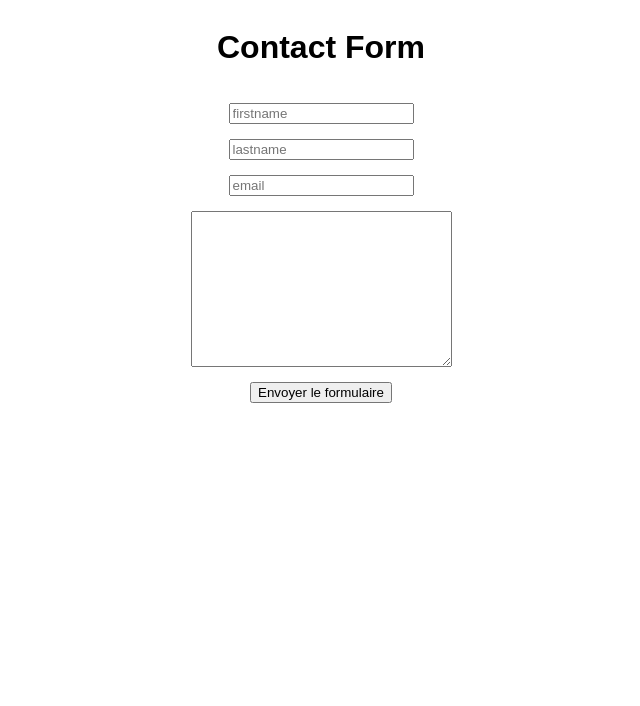
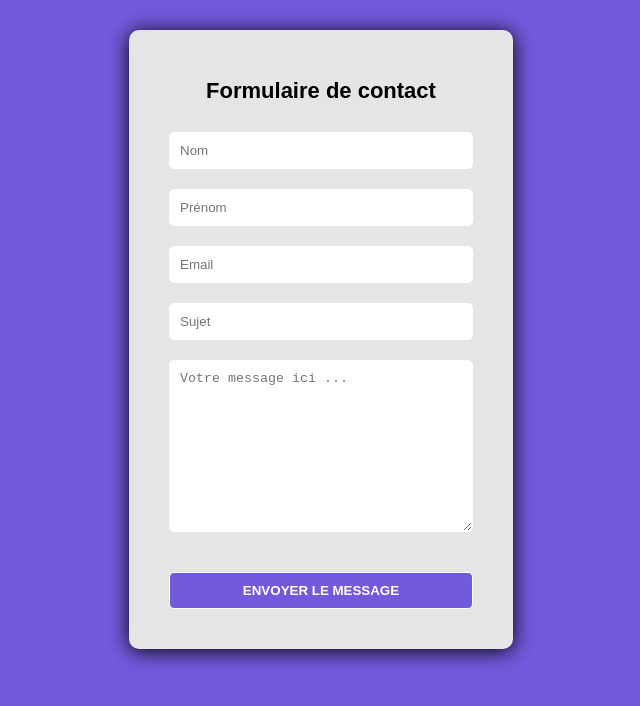
Before and after one commit to Yo9334/frontend-phoenix-form, a plain HTML site: page index.html in a window 1280 px wide. Shown: the whole page, without its empty margins (319-959 px from the left). Drawn offline with nearby package versions, Linux system fonts and the light colour scheme.

Commit message:
last update

```diff
--- /dev/null
+++ b/asset/css/reset.css
@@ -0,0 +1,129 @@
+/* http://meyerweb.com/eric/tools/css/reset/
+   v2.0 | 20110126
+   License: none (public domain)
+*/
+
+html,
+body,
+div,
+span,
+applet,
+object,
+iframe,
+h1,
+h2,
+h3,
+h4,
+h5,
+h6,
+p,
+blockquote,
+pre,
+a,
+abbr,
+acronym,
+address,
+big,
+cite,
+code,
+del,
+dfn,
+em,
+img,
+ins,
+kbd,
+q,
+s,
+samp,
+small,
+strike,
+strong,
+sub,
+sup,
+tt,
+var,
+b,
+u,
+i,
+center,
+dl,
+dt,
+dd,
+ol,
+ul,
+li,
+fieldset,
+form,
+label,
+legend,
+table,
+caption,
+tbody,
+tfoot,
+thead,
+tr,
+th,
+td,
+article,
+aside,
+canvas,
+details,
+embed,
+figure,
+figcaption,
+footer,
+header,
+hgroup,
+menu,
+nav,
+output,
+ruby,
+section,
+summary,
+time,
+mark,
+audio,
+video {
+  margin: 0;
+  padding: 0;
+  border: 0;
+  font-size: 100%;
+  font: inherit;
+  vertical-align: baseline;
+}
+/* HTML5 display-role reset for older browsers */
+article,
+aside,
+details,
+figcaption,
+figure,
+footer,
+header,
+hgroup,
+menu,
+nav,
+section {
+  display: block;
+}
+body {
+  line-height: 1;
+}
+ol,
+ul {
+  list-style: none;
+}
+blockquote,
+q {
+  quotes: none;
+}
+blockquote:before,
+blockquote:after,
+q:before,
+q:after {
+  content: "";
+  content: none;
+}
+table {
+  border-collapse: collapse;
+  border-spacing: 0;
+}
--- a/asset/css/style.css
+++ b/asset/css/style.css
@@ -1,10 +1,61 @@
+:root {
+  --form-gray: #e5e5e5;
+  --purple: #7359dc;
+  --black: #000000;
+  --white: #ffffff;
+}
+
+* {
+  box-sizing: border-box;
+}
+
 body {
   font-family: sans-serif;
+  background-color: var(--purple);
 }
 
 #contact-form {
   display: flex;
   flex-direction: column;
   align-items: center;
-  gap: 15px;
+  gap: 20px;
+  padding-top: 10px;
 }
+
+.container {
+  background-color: var(--form-gray);
+  margin: 30px auto;
+  height: auto;
+  width: 30vw;
+  border-radius: 10px;
+  padding: 40px;
+  box-shadow: 0px 2px 20px var(--black);
+}
+
+form h1 {
+  font-size: 22px;
+  font-weight: bold;
+  margin-bottom: 10px;
+}
+
+form input,
+form textarea {
+  width: 100%;
+  border: 1px solid var(--white);
+  border-radius: 5px;
+  padding: 10px;
+}
+
+form input[type="submit"] {
+  background-color: var(--purple);
+  color: var(--white);
+  margin-top: 20px;
+  text-transform: uppercase;
+  font-weight: bold;
+  cursor: pointer;
+}
+
+form input[type="submit"]:hover {
+  background-color: var(--white);
+  color: var(--purple);
+}
--- a/asset/js/main.js
+++ b/asset/js/main.js
@@ -4,7 +4,7 @@ document.addEventListener("DOMContentLoaded", () => {
     .addEventListener("submit", async (event) => {
       //Vient empêcher que le formulaire refresh la page
       event.preventDefault();
-      console.log("Soumission du Formulaire");
+      // console.log("Soumission du Formulaire");
 
       //1 Récupérer les différentes éléments du formulaire
       //   console.log(document.getElementById("firstname").value);
@@ -16,6 +16,7 @@ document.addEventListener("DOMContentLoaded", () => {
         firstname: document.getElementById("firstname").value,
         lastname: document.getElementById("lastname").value,
         email: document.getElementById("email").value,
+        subject: document.getElementById("subject").value,
         message: document.getElementById("message").value,
       };
 
--- a/index.html
+++ b/index.html
@@ -4,6 +4,7 @@
     <meta charset="UTF-8" />
     <meta http-equiv="X-UA-Compatible" content="IE=edge" />
     <meta name="viewport" content="width=device-width, initial-scale=1.0" />
+    <link rel="stylesheet" href="./asset/css/reset.css" />
     <link rel="stylesheet" href="./asset/css/style.css" />
 
     <script src="https://unpkg.com/axios/dist/axios.min.js"></script>
@@ -12,13 +13,21 @@
   </head>
 
   <body>
-    <form id="contact-form">
-      <h1>Contact Form</h1>
-      <input type="text" placeholder="firstname" id="firstname" />
-      <input type="text" placeholder="lastname" id="lastname" />
-      <input type="email" placeholder="email" id="email" />
-      <textarea cols="30" rows="10" id="message"></textarea>
-      <input type="submit" value="Envoyer le formulaire" />
-    </form>
+    <div class="container">
+      <form id="contact-form">
+        <h1>Formulaire de contact</h1>
+        <input type="text" placeholder="Nom" id="firstname" required />
+        <input type="text" placeholder="Prénom" id="lastname" required />
+        <input type="email" placeholder="Email" id="email" required />
+        <input type="text" placeholder="Sujet" id="subject" required />
+        <textarea
+          cols="30"
+          rows="10"
+          id="message"
+          placeholder="Votre message ici ..."
+        ></textarea>
+        <input type="submit" value="Envoyer le message" />
+      </form>
+    </div>
   </body>
 </html>
```
